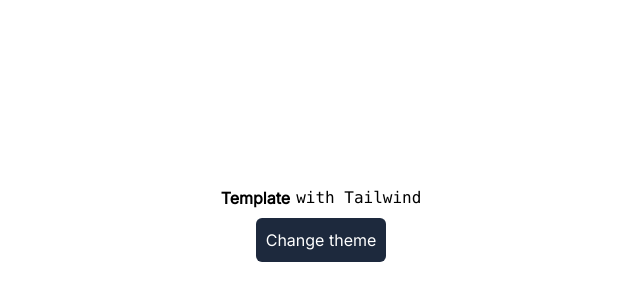
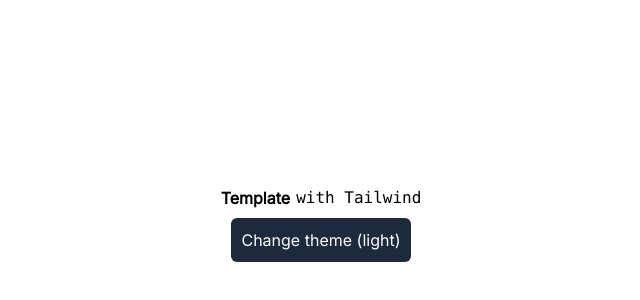
Before and after one commit to gustavogabana/project-one, a React (Vite) app: page / in a window 1280 px wide. Shown: the part 14-314 px from the top of the page, without its empty margins (319-959 px from the left). Built offline with nearby package versions, Linux system fonts and the light colour scheme.

Commit message:
feat: change theme logic (no color change yet)

```diff
--- a/src/App.tsx
+++ b/src/App.tsx
@@ -1,4 +1,7 @@
+import { useTheme } from "./hooks/useTheme";
+
 function App() {
+  const { theme, changeTheme } = useTheme();
 
   return (
     <>
@@ -6,8 +9,12 @@
         <p className="font-black">Template</p>
         <p className="font-mono">with Tailwind</p>
       </div>
-      <button type="button" className="mx-auto block mt-2 cursor-pointer p-2.5 bg-slate-800 text-white rounded-md">
-        Change theme
+      <button
+        type="button"
+        className="mx-auto block mt-2 cursor-pointer p-2.5 bg-slate-800 text-white rounded-md"
+        onClick={changeTheme}
+        >
+        Change theme ({theme})
       </button>
     </>
   );
--- a/src/contexts/AuthProvider.tsx
+++ b/src/contexts/auth/AuthProvider.tsx
@@ -2,7 +2,9 @@
 import { AuthContext } from "./AuthContext";
 import type { User } from "./AuthContext";
 
-export function AuthProvider({ children }: { children: React.ReactNode }) {
+type Props = { children: React.ReactNode };
+
+export function AuthProvider({ children }: Props) {
     const [user, setUser] = useState<User | null>(null);
 
     const login = (email: string) => {
--- /dev/null
+++ b/src/contexts/theme/ThemeContext.tsx
@@ -0,0 +1,8 @@
+import { createContext } from "react";
+
+type Theme = {
+    theme: "light" | "dark";
+    changeTheme: () => void;
+};
+
+export const ThemeContext = createContext<Theme | undefined>(undefined);
--- /dev/null
+++ b/src/contexts/theme/ThemeProvider.tsx
@@ -0,0 +1,16 @@
+import { useState } from "react";
+import { ThemeContext } from "./ThemeContext";
+
+type Props = { children: React.ReactNode };
+
+export function ThemeProvider({ children }: Props) {
+    const [theme, setTheme] = useState<"light" | "dark">("light");
+
+    const changeTheme = () => setTheme((prev) => prev === "light" ? "dark" : "light") ;
+
+    return (
+        <ThemeContext.Provider value={{ theme, changeTheme }}>
+            { children }
+        </ThemeContext.Provider>
+    );
+}
--- a/src/hooks/useAuth.ts
+++ b/src/hooks/useAuth.ts
@@ -1,5 +1,5 @@
 import { useContext } from "react";
-import { AuthContext } from "../contexts/AuthContext";
+import { AuthContext } from "../contexts/auth/AuthContext";
 
 export function useAuth() {
     const context = useContext(AuthContext);
--- /dev/null
+++ b/src/hooks/useTheme.ts
@@ -0,0 +1,8 @@
+import { useContext } from "react";
+import { ThemeContext } from "../contexts/theme/ThemeContext";
+
+export function useTheme() {
+    const context = useContext(ThemeContext);
+    if (!context) throw new Error("useTheme must be used within ThemeProvider");
+    return context;
+}
--- a/src/main.tsx
+++ b/src/main.tsx
@@ -2,12 +2,15 @@
 import { createRoot } from 'react-dom/client';
 import './index.css';
 import App from './App.tsx';
-import { AuthProvider } from './contexts/AuthProvider.tsx';
+import { AuthProvider } from './contexts/auth/AuthProvider.tsx';
+import { ThemeProvider } from './contexts/theme/ThemeProvider.tsx';
 
 createRoot(document.getElementById('root')!).render(
-  <AuthProvider>
-    <StrictMode>
-      <App />
-    </StrictMode>
-  </AuthProvider>
+  <ThemeProvider>
+    <AuthProvider>
+      <StrictMode>
+        <App />
+      </StrictMode>
+    </AuthProvider>
+  </ThemeProvider>
 );
```
Also changed, not shown: src/contexts/auth/AuthContext.tsx (renamed from src/contexts/AuthContext.tsx).
